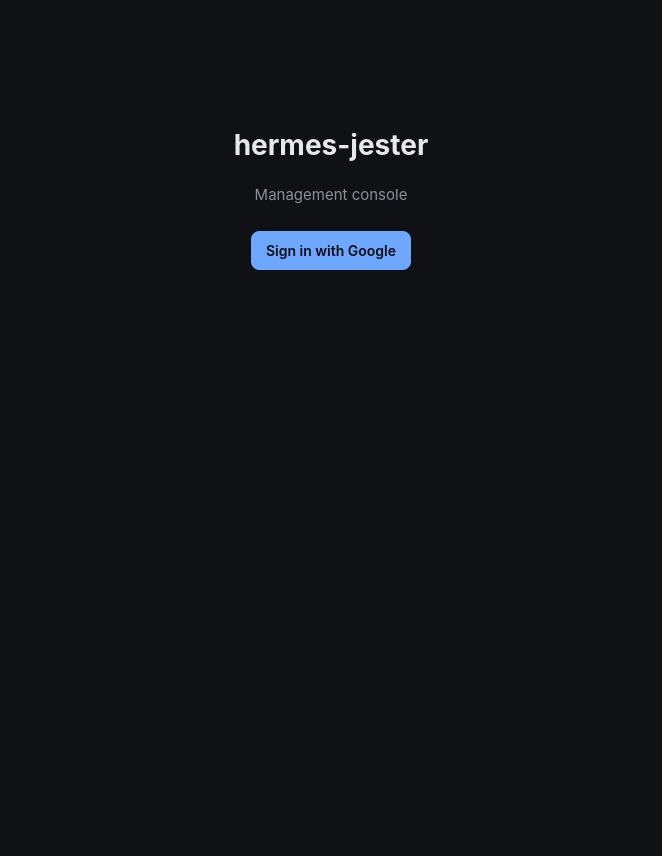
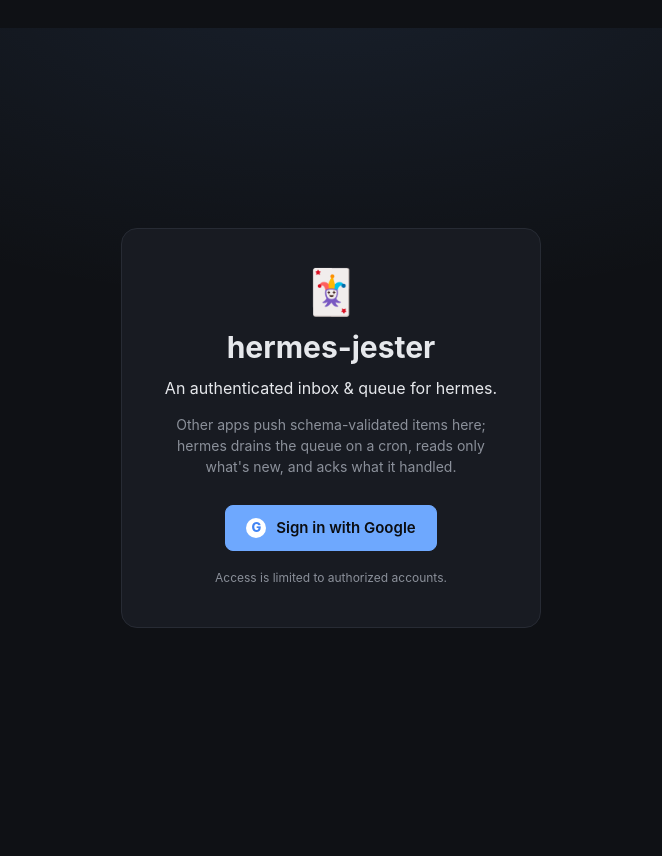
Before and after one commit to ascii27/hermes-jester, a FastAPI app: page /login in a window 1280 px wide. Shown: the whole page, without its empty margins (309-971 px from the left). Before the commit the page ends 270 px from the top, so only its background shows below. Run offline with FastAPI, Linux system fonts and the light colour scheme.

Commit message:
Add public landing page with Google sign-in
Unauthenticated visitors now land on a styled landing page (/login) with a
"Sign in with Google" call-to-action instead of being bounced straight into
the OAuth redirect. require_user redirects gated routes to /login.

Co-Authored-By: Claude Opus 4.8 (1M context) <noreply@anthropic.com>

```diff
--- a/jester/auth_ui.py
+++ b/jester/auth_ui.py
@@ -39,7 +39,7 @@ def require_user(request: Request) -> dict:
     """UI auth gate: require a logged-in, allowlisted user or redirect to login."""
     user = request.session.get("user")
     if not user:
-        raise HTTPException(status_code=303, headers={"Location": "/auth/login"})
+        raise HTTPException(status_code=303, headers={"Location": "/login"})
     return user
 
 
--- a/jester/static/app.css
+++ b/jester/static/app.css
@@ -78,6 +78,15 @@ dl.meta dd { margin: 0; }
 .pill-list { list-style: none; padding: 0; display: flex; flex-wrap: wrap; gap: 8px; }
 .pill-list li { background: var(--panel); border: 1px solid var(--line); border-radius: 999px; padding: 4px 12px; }
 
-.login { max-width: 360px; margin: 12vh auto; text-align: center; }
-.login h1 { font-size: 28px; }
-.login p { color: var(--muted); margin-bottom: 24px; }
+.landing { min-height: 100vh; display: flex; align-items: center; justify-content: center; padding: 24px;
+  background: radial-gradient(1200px 600px at 50% -10%, rgba(110,168,254,0.10), transparent 60%); }
+.landing-card { max-width: 420px; width: 100%; text-align: center; background: var(--panel);
+  border: 1px solid var(--line); border-radius: 16px; padding: 40px 32px; }
+.landing-card .logo { font-size: 44px; line-height: 1; margin-bottom: 12px; }
+.landing-card h1 { font-size: 30px; margin: 0 0 6px; }
+.landing-card .tagline { color: var(--text); font-size: 16px; margin: 0 0 14px; }
+.landing-card .blurb { color: var(--muted); font-size: 14px; margin: 0 0 28px; }
+.btn.signin { display: inline-flex; align-items: center; gap: 10px; padding: 11px 20px; font-size: 15px; }
+.btn.signin .g { display: inline-flex; align-items: center; justify-content: center;
+  width: 20px; height: 20px; border-radius: 50%; background: #fff; color: #4285f4; font-weight: 800; font-size: 13px; }
+.landing-card .fineprint { color: var(--muted); font-size: 12px; margin: 18px 0 0; }
--- a/jester/templates/login.html
+++ b/jester/templates/login.html
@@ -1,8 +1,18 @@
 {% extends "base.html" %}
 {% block content %}
-<div class="login">
-  <h1>hermes-jester</h1>
-  <p>Management console</p>
-  <a class="btn primary" href="/auth/login">Sign in with Google</a>
+<div class="landing">
+  <div class="landing-card">
+    <div class="logo">🃏</div>
+    <h1>hermes-jester</h1>
+    <p class="tagline">An authenticated inbox &amp; queue for hermes.</p>
+    <p class="blurb">
+      Other apps push schema-validated items here; hermes drains the queue on a
+      cron, reads only what's new, and acks what it handled.
+    </p>
+    <a class="btn primary signin" href="/auth/login">
+      <span class="g">G</span> Sign in with Google
+    </a>
+    <p class="fineprint">Access is limited to authorized accounts.</p>
+  </div>
 </div>
 {% endblock %}
```
Also changed, not shown: tests/test_ui.py (+7 -5 lines).
